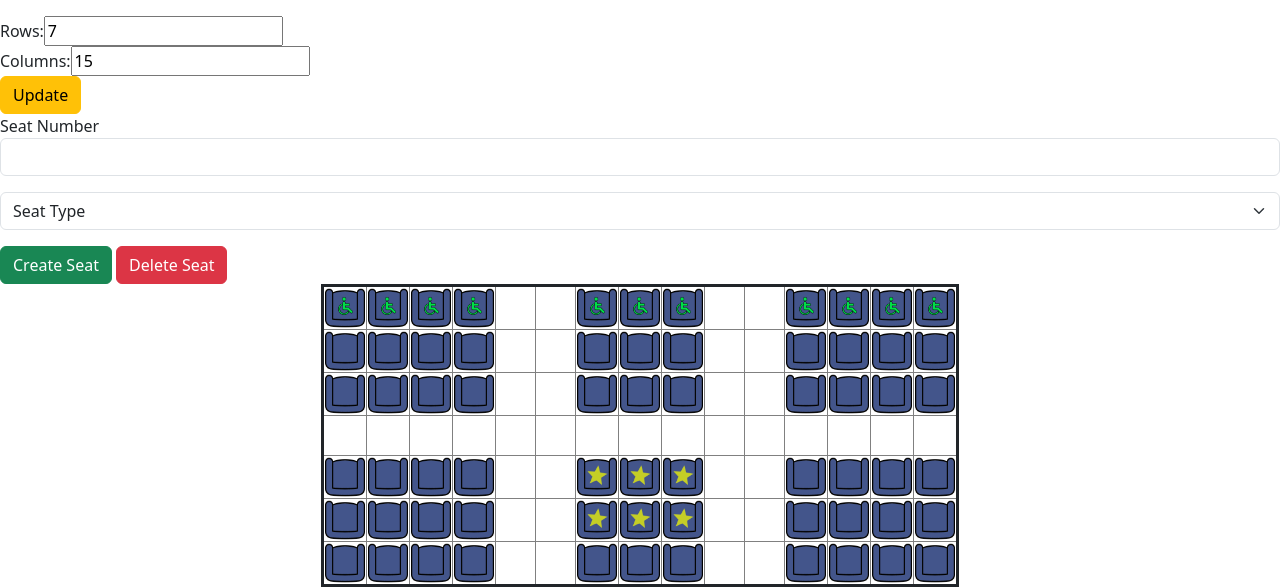
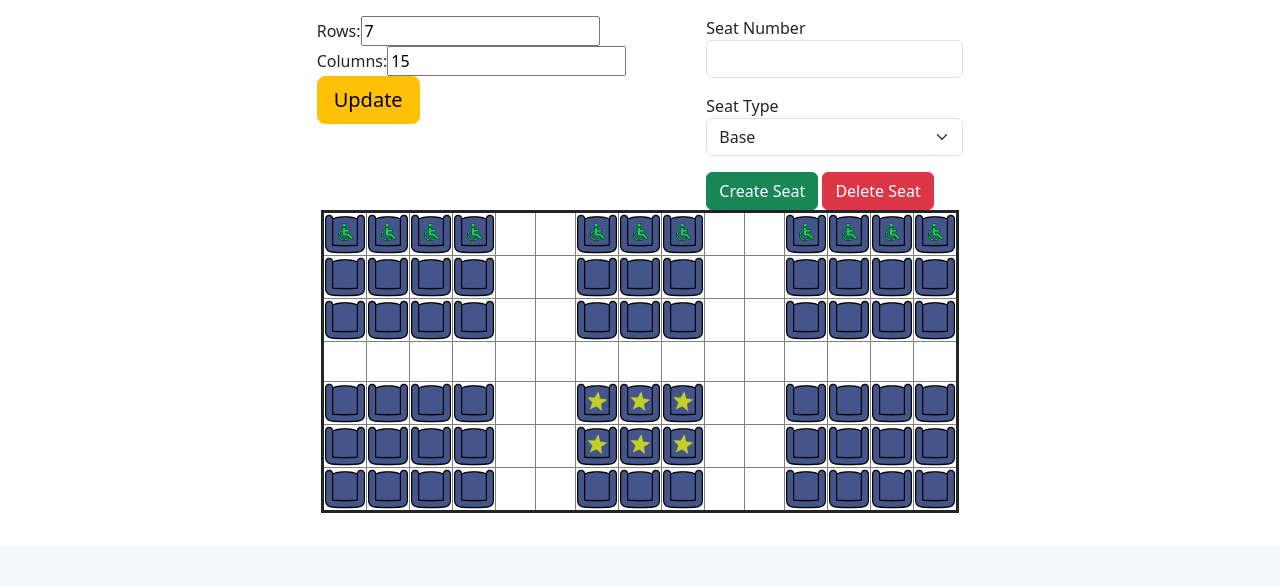
Before and after one commit to jkvince/django-theatre-cinema, a Django app: page /admin/room/the-lighthouse-2 in a window 1280 px wide. Shown: the part 254-841 px from the top of the page. After the commit the page ends 767 px from the top, so only its background shows below. Run offline with Django 5.2, Linux system fonts and the light colour scheme; a user stored in the database is signed in; data comes from the database, SQL or seed files in the repository.

Commit message:
improved room editor

```diff
--- a/customadmin/templates/venue/room.html
+++ b/customadmin/templates/venue/room.html
@@ -69,31 +69,34 @@
         </ol>
     </nav>
 
+
+    <div style="display: flex; justify-content: center;">
         <form action="{% url 'customadmin:admin_room' room.venue_id %}" method="POST">
             {% csrf_token %}
 
             Rows:<input onchange="gridChanged();" id="grid-row" type="number" min="1" value="{{ room.room_rows }}"><br>
             Columns:<input onchange="gridChanged();" id="grid-col" type="number" min="1" value="{{ room.room_columns }}"><br>
-        <button type="submit" class="btn btn-warning">Update</button>
+            <button type="submit" class="btn btn-warning btn-lg">Update</button>
         </form>
 
-
-    <div id="modify-section">
+        <div id="modify-section" style="margin-left: 5rem;">
             <div class="mb-3">
                 <label>Seat Number</label>
-            <input type="text" class="form-control" id="number-input">
+                <input onchange="numberInput();" type="text" class="form-control" id="number-input">
             </div>
             <div class="mb-3">
-            <select class="form-select" id="seat-type-input">
-                <option selected>Seat Type</option>
+                <label>Seat Type</label>
+                <select onchange="seatTypeInput();" class="form-select" id="seat-type-input">
                     <option value="base">Base</option>
                     <option value="premium">Premium</option>
                     <option value="accessible">Accessible</option>
                 </select>
             </div>
-        <button class="btn btn-success" id="create-seat">Create Seat</button>
-        <button class="btn btn-danger" id="delete-seat">Delete Seat</button>
+            <button onclick="createSeat();" class="btn btn-success" id="create-seat">Create Seat</button>
+            <button onclick="deleteSeat();" class="btn btn-danger" id="delete-seat">Delete Seat</button>
         </div>
+    </div>
+
 
 
     <main>
--- a/static/js/room_editor.js
+++ b/static/js/room_editor.js
@@ -30,7 +30,8 @@ function gridChanged() {
     grid_rows = document.getElementById('grid-row').value;
     grid_columns = document.getElementById('grid-col').value;
 
-    // add here removing seats out of bounds
+    grid = grid.filter(element => element.location_row < grid_rows && element.location_column < grid_columns);
+
     refreshGrid();
 }
 
@@ -74,6 +75,52 @@ function gridClick(id) {
     refreshGrid();
 }
 
+function numberInput() {
+    new_value = document.getElementById('number-input').value;
+    let seat = grid.find(item => item.location_row == selection_row && item.location_column == selection_column);
+    seat.number = new_value;
+}
+
+function seatTypeInput() {
+    new_value = document.getElementById('seat-type-input').value;
+    let seat = grid.find(item => item.location_row == selection_row && item.location_column == selection_column);
+
+    if (new_value == 'base') {
+        seat.premium = false;
+        seat.accessible = false;
+    } else if (new_value == 'premium') {
+        seat.premium = true;
+        seat.accessible = false;
+    } else if (new_value == 'accessible') {
+        seat.premium = false;
+        seat.accessible = true;
+    }
+    refreshGrid();
+}
+
+function createSeat() {
+    grid.push(
+        {
+            "number": null,
+            "premium": false,
+            "accessible": false,
+            "location_row": selection_row,
+            "location_column": selection_column
+        }
+    )
+    updateStateForm('filledcell');
+    refreshGrid();
+}
+
+function deleteSeat() {
+    let seat = grid.find(item => item.location_row == selection_row && item.location_column == selection_column);
+    grid = grid.filter(element => element !== seat);
+
+    updateStateForm('emptycell');
+    refreshGrid();
+}
+
+
 function refreshGrid() {
     string_elements = "";
 
```
Lines whose indentation alone changed are shown as unchanged.
